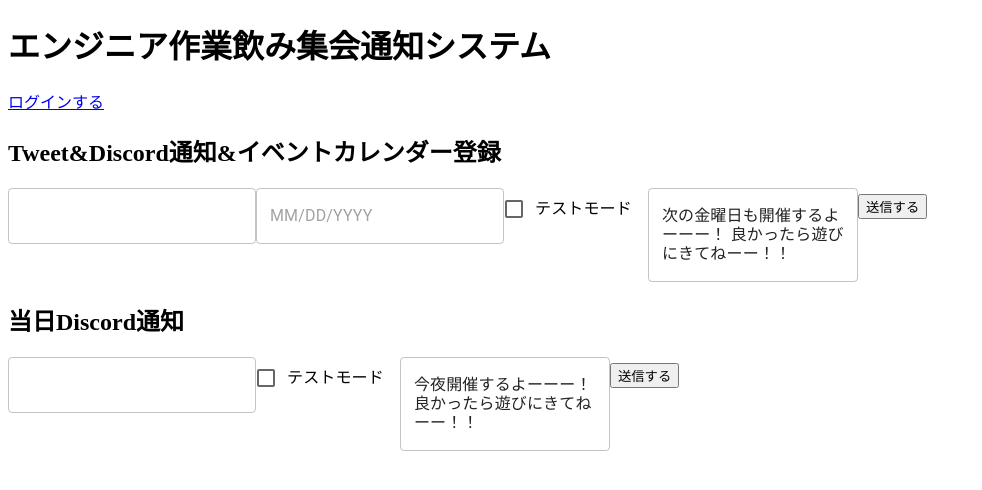
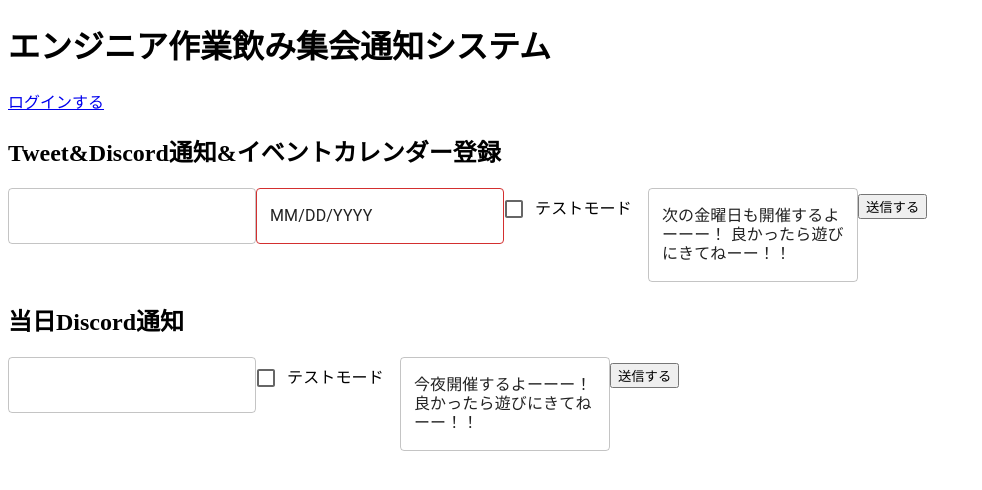
Before and after one commit to yuya-0928/eventAnnounceBot, a React (Vite) app in the folder frontend/: page / in a window 1280 px wide. Shown: the top 490 px of the page, without its empty margins (0-982 px from the left). Built offline with nearby package versions, Linux system fonts and the light colour scheme.

Commit message:
formikを入れたり、onSubmitでAPIにPOSTリクエストを送ったりする

```diff
--- a/frontend/src/component/NotificationFormTweetAndDiscordAndCharender.tsx
+++ b/frontend/src/component/NotificationFormTweetAndDiscordAndCharender.tsx
@@ -3,8 +3,47 @@ import { DatePicker, LocalizationProvider } from "@mui/x-date-pickers";
 import { AdapterDayjs } from "@mui/x-date-pickers/AdapterDayjs";
 import { Checkbox } from "@mui/material";
 import { FormControlLabel } from "@mui/material";
+import { useFormik } from "formik";
+import { useEffect } from "react";
+import dayjs from "dayjs";
 
 export const NotificationFormTweetAndDiscordAndCharender = () => {
+  const initialValues = {
+    numberOfSessions: "",
+    date: "",
+    isTestModeToggle: false,
+    textData: "次の金曜日も開催するよーーー！ 良かったら遊びにきてねーー！！",
+  };
+
+  const formik = useFormik({
+    initialValues,
+    onSubmit: () => {
+      console.log("submit");
+      fetch("http://localhost:3001/post_announcement", {
+        method: "POST",
+        headers: {
+          "Content-Type": "application/json",
+        },
+        body: JSON.stringify({
+          numberOfSessions: formik.values.numberOfSessions,
+          date: formik.values.date,
+          isTestModeToggle: formik.values.isTestModeToggle,
+          textData: formik.values.textData,
+        }),
+      })
+        .then((res) => {
+          console.log(res);
+        })
+        .catch((err) => {
+          console.log(err);
+        });
+    },
+  });
+
+  useEffect(() => {
+    console.log(formik.values);
+  }, [formik.values]);
+
   return (
     <>
       <h2>Tweet&Discord通知&イベントカレンダー登録</h2>
@@ -12,23 +51,43 @@ export const NotificationFormTweetAndDiscordAndCharender = () => {
         id="message_form"
         method="POST"
         action="http://localhost:3001/post_announcement"
+        onSubmit={formik.handleSubmit}
       >
         <MuiTextField
           type="number"
           name="numberOfSessions"
           variant="outlined"
+          onChange={formik.handleChange}
+          value={formik.values.numberOfSessions}
         />
         <LocalizationProvider dateAdapter={AdapterDayjs}>
-          <DatePicker />
+          <DatePicker
+            onChange={(newValue) => {
+              formik
+                .setFieldValue("date", dayjs(newValue).format(), true)
+                .catch(() => {
+                  console.log("error");
+                });
+            }}
+            value={formik.values.date}
+          />
         </LocalizationProvider>
         <FormControlLabel
-          control={<Checkbox name="isTestModeToggle" id="test-mode" />}
+          control={
+            <Checkbox
+              name="isTestModeToggle"
+              id="test-mode"
+              onChange={formik.handleChange}
+              value={formik.values.isTestModeToggle}
+            />
+          }
           label="テストモード"
         />
         <MuiTextField
           name="textData"
           variant="outlined"
-          defaultValue="次の金曜日も開催するよーーー！ 良かったら遊びにきてねーー！！"
+          onChange={formik.handleChange}
+          value={formik.values.textData}
           multiline
         />
         <input type="submit" value="送信する" />
```
